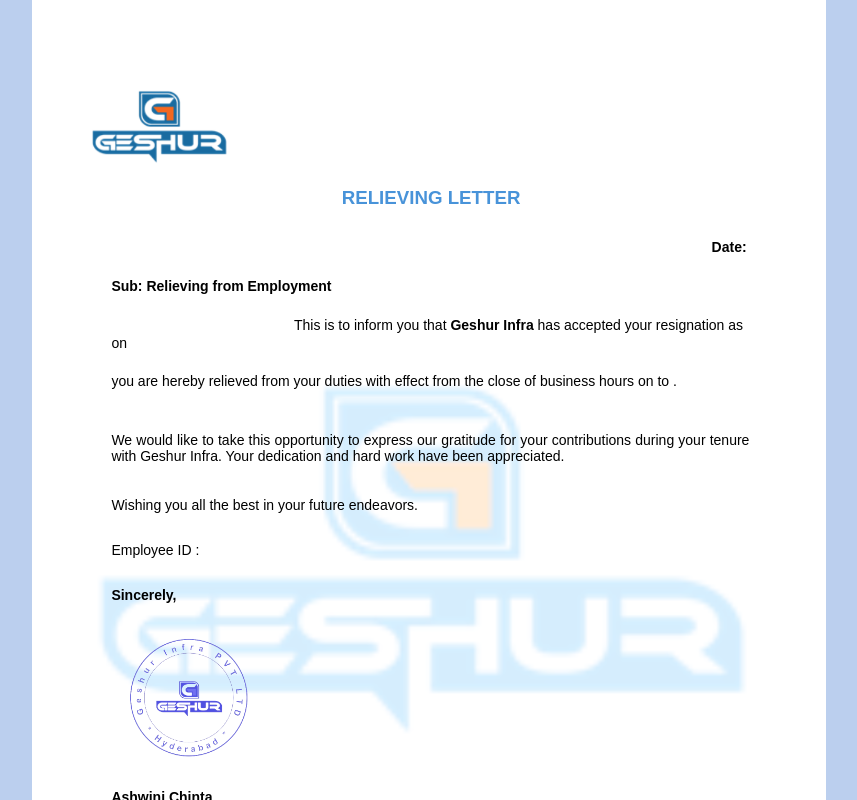
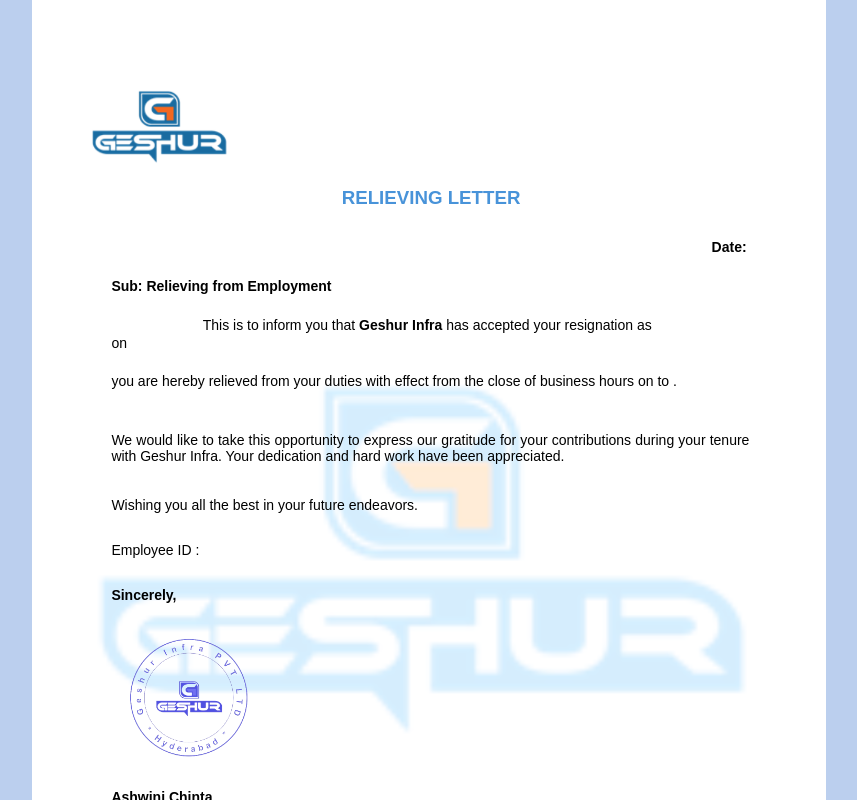
Before and after one commit to Jobways03/Jobways_Certifications, a React (Create React App) app: page /geshurRelieving in a window 1280 px wide. Shown: the top 800 px of the page, without its empty margins (211-1068 px from the left). Built offline with nearby package versions, Linux system fonts and the light colour scheme.

Commit message:
updated code

```diff
--- a/src/components/EBS-INDIA/Sportsmart/Relievingletter/relie.css
+++ b/src/components/EBS-INDIA/Sportsmart/Relievingletter/relie.css
@@ -29,7 +29,7 @@
 .rel3c {
   position: absolute;
   top: 27%;
-  left: 33%;
+  left: 21.5%;
   font-size: 14px;
   width: 620px;
   text-align: justify;
```
